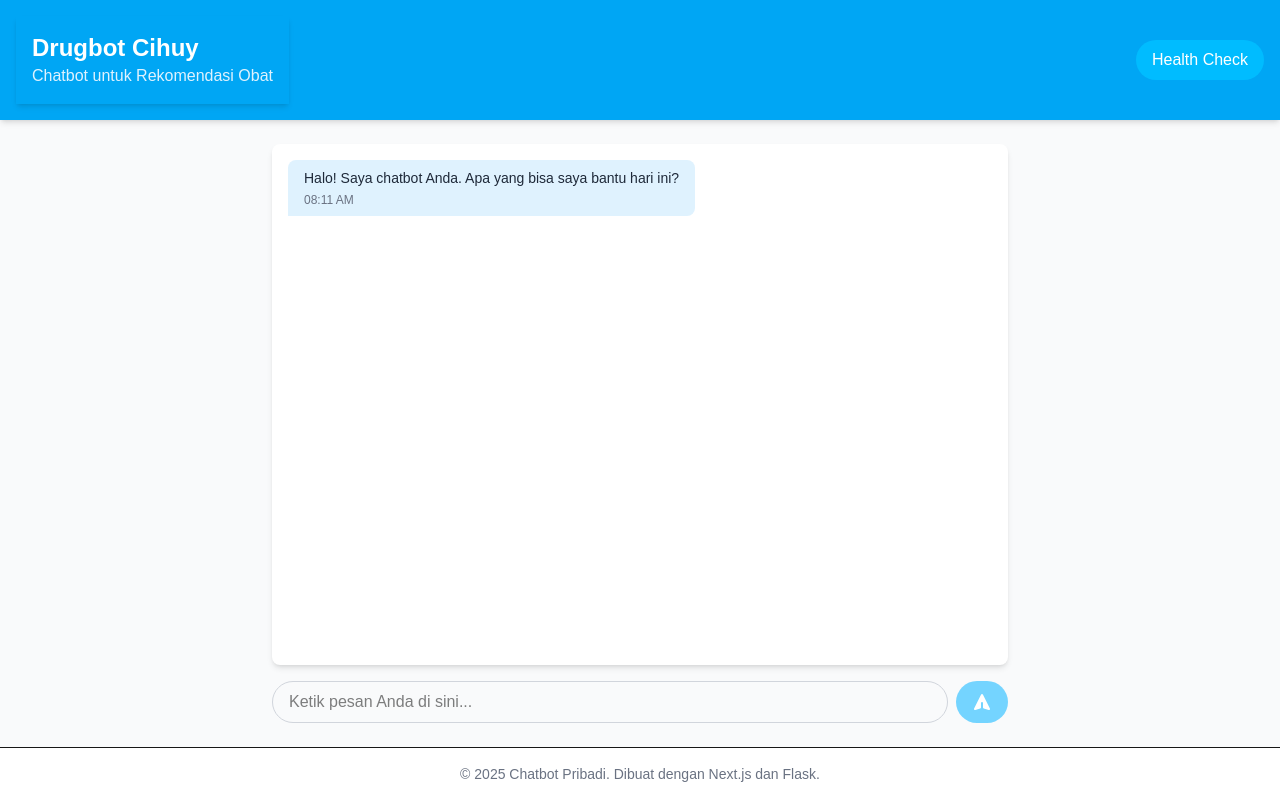
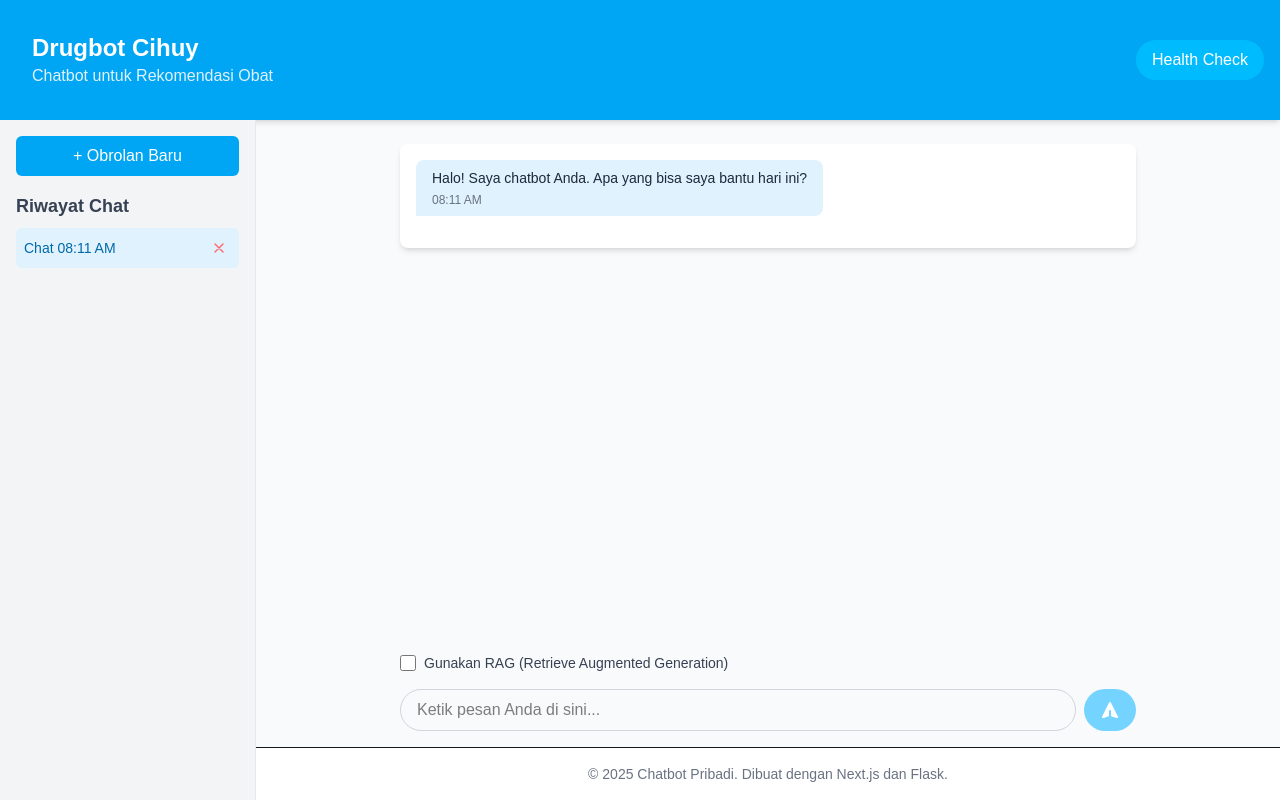
Before and after one commit to rrtxt/Drugbot-Frontend, a Next.js app: page / in a window 1280 px wide. Built offline with nearby package versions, Linux system fonts and the light colour scheme.

Commit message:
Add sidebar to frontend

```diff
--- a/src/app/page.tsx
+++ b/src/app/page.tsx
@@ -5,6 +5,7 @@
 import ChatHeader from "@/components/ChatHeader";
 import LoadingDots from "@/components/LoadingDots";
 import ChatMessage from "@/components/ChatMessage";
+import Sidebar from "@/components/Sidebar";
 import { fetchChatResponse, fetchHealthCheck } from "@/utils/api";
 import { toast } from "react-toastify";
 import { remark } from "remark";
@@ -17,26 +18,89 @@
   timestamp: Date;
 }
 
+interface Session {
+  id: string;
+  name: string;
+  messages: Message[];
+  createdAt: Date;
+}
+
 export default function Home() {
-  const [messages, setMessages] = useState<Message[]>([
-    {
+  const initialBotMessage: Message = {
     id: "1",
     text: "Halo! Saya chatbot Anda. Apa yang bisa saya bantu hari ini?",
     sender: "bot",
     timestamp: new Date(),
-    },
-  ]);
+  };
+
+  const initialSession: Session = {
+    id: `session-${Date.now()}`,
+    name: `Chat ${new Date().toLocaleTimeString([], {
+      hour: "2-digit",
+      minute: "2-digit",
+    })}`,
+    messages: [initialBotMessage],
+    createdAt: new Date(),
+  };
+
+  const [sessions, setSessions] = useState<Session[]>([initialSession]);
+  const [activeSessionId, setActiveSessionId] = useState<string>(
+    initialSession.id
+  );
   const [input, setInput] = useState("");
   const [isLoading, setIsLoading] = useState(false);
+  const [isUsingRag, setIsUsingRag] = useState(false);
   const messagesEndRef = useRef<HTMLDivElement>(null);
 
-  // Auto-scroll to bottom when messages change
+  const activeSession = sessions.find(
+    (session) => session.id === activeSessionId
+  );
+
+  // Auto-scroll to bottom when messages in the active session change
   useEffect(() => {
     scrollToBottom();
-  }, [messages]);
+  }, [activeSession?.messages]);
 
   const scrollToBottom = () => {
     messagesEndRef.current?.scrollIntoView({ behavior: "smooth" });
+  };
+
+  const handleCreateNewChat = () => {
+    const newSession: Session = {
+      id: `session-${Date.now()}`,
+      name: `Chat ${new Date().toLocaleTimeString([], {
+        hour: "2-digit",
+        minute: "2-digit",
+      })}`,
+      messages: [{
+        id: "1",
+        text: "Halo! Saya chatbot Anda. Apa yang bisa saya bantu hari ini?",
+        sender: "bot",
+        timestamp: new Date(),
+      }],
+      createdAt: new Date(),
+    };
+    setSessions((prevSessions) => [newSession, ...prevSessions]);
+    setActiveSessionId(newSession.id);
+  };
+
+  const handleSelectSession = (sessionId: string) => {
+    setActiveSessionId(sessionId);
+  };
+
+  const handleDeleteSession = (sessionId: string) => {
+    setSessions(prevSessions => prevSessions.filter(session => session.id !== sessionId));
+    // If the active session is deleted, select the first available session or none if no sessions left
+    if (activeSessionId === sessionId) {
+      const remainingSessions = sessions.filter(session => session.id !== sessionId);
+      if (remainingSessions.length > 0) {
+        setActiveSessionId(remainingSessions[0].id);
+      } else {
+        // If no sessions left, create a new one or set to null based on desired behavior
+        // For now, let's create a new one
+        handleCreateNewChat();
+      }
+    }
   };
 
   const handleHealthCheck = async () => {
@@ -69,29 +133,36 @@
     e.preventDefault();
 
     if (!input.trim()) return;
+    if (!activeSession) return;
 
     // Add user message
     const userMessage: Message = {
-      id: Date.now().toString(),
+      id: `msg-${Date.now()}`,
       text: input,
       sender: "user",
       timestamp: new Date(),
     };
 
-    setMessages((prevMessages) => [...prevMessages, userMessage]);
+    setSessions((prevSessions) =>
+      prevSessions.map((session) =>
+        session.id === activeSessionId
+          ? { ...session, messages: [...session.messages, userMessage] }
+          : session
+      )
+    );
     setInput("");
     setIsLoading(true);
 
     try {
       // Send message to backend
-      const response = await fetchChatResponse(input);
+      const response = await fetchChatResponse(input, isUsingRag);
       const content = await remark()
         .use(html)
         .process(response.text_content);
 
       // Add bot response
       const botMessage: Message = {
-        id: (Date.now() + 1).toString(),
+        id: `msg-${Date.now() + 1}`,
         text:
           content.toString() ||
           "Maaf, saya tidak dapat memproses permintaan Anda.",
@@ -99,25 +170,37 @@
         timestamp: new Date(),
       };
 
-      setMessages((prevMessages) => [...prevMessages, botMessage]);
+      setSessions((prevSessions) =>
+        prevSessions.map((session) =>
+          session.id === activeSessionId
+            ? { ...session, messages: [...session.messages, botMessage] }
+            : session
+        )
+      );
     } catch (error) {
       console.error("Error sending message:", error);
       // Add error message
       const errorMessage: Message = {
-        id: (Date.now() + 1).toString(),
+        id: `msg-${Date.now() + 1}`,
         text: "Maaf, terjadi kesalahan. Silakan coba lagi nanti.",
         sender: "bot",
         timestamp: new Date(),
       };
 
-      setMessages((prevMessages) => [...prevMessages, errorMessage]);
+      setSessions((prevSessions) =>
+        prevSessions.map((session) =>
+          session.id === activeSessionId
+            ? { ...session, messages: [...session.messages, errorMessage] }
+            : session
+        )
+      );
     } finally {
       setIsLoading(false);
     }
   };
 
   return (
-    <div className="flex flex-col min-h-screen bg-gray-50">
+    <div className="flex flex-col h-screen bg-gray-50">
       <Head>
         <title>Drugbot</title>
         <meta
@@ -137,10 +220,20 @@
           </button>
         </div>
       </header>
-      <main className="flex-grow container mx-auto px-4 py-6 flex flex-col max-w-3xl">
-        <div className="flex-grow bg-white rounded-lg shadow-md p-4 mb-4 overflow-y-auto max-h-[70vh]">
-          <div className="space-y-4">
-            {messages.map((message) => (
+
+      <div className="flex flex-row flex-grow overflow-hidden">
+        <Sidebar
+          sessions={sessions}
+          activeSessionId={activeSessionId}
+          onSelectSession={handleSelectSession}
+          onCreateNewChat={handleCreateNewChat}
+          onDeleteSession={handleDeleteSession}
+        />
+
+        <div className="flex flex-col flex-grow">
+          <main className="flex-grow min-h-0 container mx-auto px-4 pt-6 max-w-3xl overflow-y-auto">
+            <div className="bg-white rounded-lg shadow-md p-4 space-y-4">
+              {activeSession?.messages.map((message) => (
                 <ChatMessage
                   key={message.id}
                   text={message.text}
@@ -151,9 +244,23 @@
               {isLoading && <LoadingDots />}
               <div ref={messagesEndRef} />
             </div>
+          </main>
+
+          <div className="container mx-auto px-4 py-4 max-w-3xl">
+            <form onSubmit={handleSendMessage} className="flex flex-col gap-2">
+              <div className="flex items-center mb-2">
+                <input
+                  type="checkbox"
+                  id="ragToggle"
+                  checked={isUsingRag}
+                  onChange={(e) => setIsUsingRag(e.target.checked)}
+                  className="mr-2 h-4 w-4 text-sky-600 focus:ring-sky-500 border-gray-300 rounded"
+                />
+                <label htmlFor="ragToggle" className="text-sm text-gray-700">
+                  Gunakan RAG (Retrieve Augmented Generation)
+                </label>
               </div>
-
-        <form onSubmit={handleSendMessage} className="flex gap-2">
+              <div className="flex gap-2">
                 <input
                   type="text"
                   value={input}
@@ -174,15 +281,18 @@
                     <path d="M10.894 2.553a1 1 0 00-1.788 0l-7 14a1 1 0 001.169 1.409l5-1.429A1 1 0 009 15.571V11a1 1 0 112 0v4.571a1 1 0 00.725.962l5 1.428a1 1 0 001.17-1.408l-7-14z" />
                   </svg>
                 </button>
+              </div>
             </form>
-      </main>
+          </div>
 
           <footer className="bg-white py-4 border-t">
-        <div className="container mx-auto px-4 text-center text-sm text-gray-500">
+            <div className="container mx-auto px-4 text-center text-sm text-gray-500 max-w-3xl">
               © {new Date().getFullYear()} Chatbot Pribadi. Dibuat dengan Next.js
               dan Flask.
             </div>
           </footer>
         </div>
+      </div>
+    </div>
   );
 }
--- a/src/components/ChatHeader.tsx
+++ b/src/components/ChatHeader.tsx
@@ -7,7 +7,7 @@
 
 export default function ChatHeader({ title, subtitle }: ChatHeaderProps) {
   return (
-    <header className="bg-sky-500 text-white shadow-md">
+    <header className="bg-sky-500 text-white">
       <div className="container mx-auto px-4 py-4">
         <h1 className="text-2xl font-bold">{title}</h1>
         <p className="text-sky-100">{subtitle}</p>
--- /dev/null
+++ b/src/components/Sidebar.tsx
@@ -0,0 +1,70 @@
+import React from "react";
+
+interface Session {
+  id: string;
+  name: string;
+  messages: any[];
+  createdAt: Date;
+}
+
+interface SidebarProps {
+  sessions: Session[];
+  activeSessionId: string | null;
+  onSelectSession: (sessionId: string) => void;
+  onCreateNewChat: () => void;
+  onDeleteSession: (sessionId: string) => void;
+}
+
+const Sidebar: React.FC<SidebarProps> = ({
+  sessions,
+  activeSessionId,
+  onSelectSession,
+  onCreateNewChat,
+  onDeleteSession,
+}) => {
+  return (
+    <div className="w-64 bg-gray-100 p-4 border-r border-gray-200 flex flex-col h-full">
+      <button
+        onClick={onCreateNewChat}
+        className="mb-4 bg-sky-500 text-white px-4 py-2 rounded-md hover:bg-sky-600 transition-colors w-full"
+      >
+        + Obrolan Baru
+      </button>
+      <h2 className="text-lg font-semibold mb-2 text-gray-700">Riwayat Chat</h2>
+      <div className="flex-grow overflow-y-auto space-y-2">
+        {sessions.length === 0 && (
+          <p className="text-sm text-gray-500">Belum ada riwayat chat.</p>
+        )}
+        {sessions
+          .sort((a, b) => b.createdAt.getTime() - a.createdAt.getTime()) // Sort by newest first
+          .map((session) => (
+            <div
+              key={session.id}
+              className={`p-2 rounded-md cursor-pointer transition-colors flex justify-between items-center
+                ${activeSessionId === session.id
+                  ? "bg-sky-100 text-sky-700"
+                  : "hover:bg-gray-200 text-gray-600"
+                }`}
+              onClick={() => onSelectSession(session.id)}
+            >
+              <span className="truncate text-sm">{session.name}</span>
+              <button
+                onClick={(e) => {
+                  e.stopPropagation(); // Prevent triggering onSelectSession
+                  onDeleteSession(session.id);
+                }}
+                className="text-red-400 hover:text-red-600 p-1 rounded-full"
+                title="Hapus sesi"
+              >
+                <svg xmlns="http://www.w3.org/2000/svg" className="h-4 w-4" fill="none" viewBox="0 0 24 24" stroke="currentColor">
+                  <path strokeLinecap="round" strokeLinejoin="round" strokeWidth={2} d="M6 18L18 6M6 6l12 12" />
+                </svg>
+              </button>
+            </div>
+          ))}
+      </div>
+    </div>
+  );
+};
+
+export default Sidebar;
```
Lines whose indentation alone changed are shown as unchanged.
